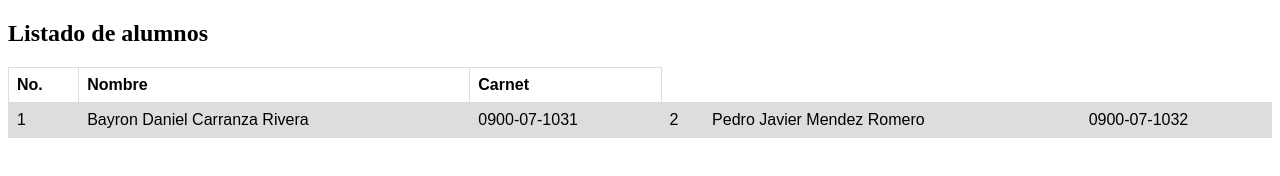
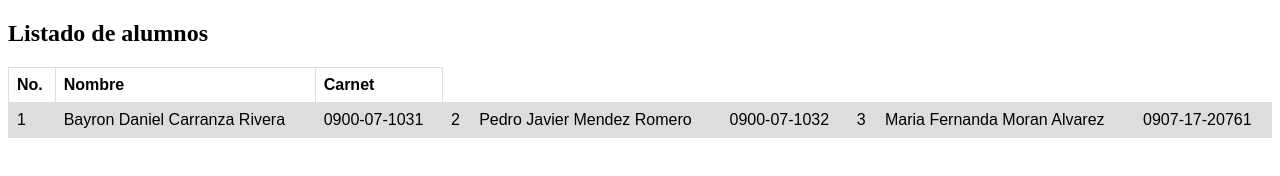
Before and after one commit to moranalvarez20/BranchingStrategy, a plain HTML site: page index.html in a window 1280 px wide. Drawn offline with Linux system fonts and the light colour scheme.

Commit message:
Update index.html

```diff
--- a/index.html
+++ b/index.html
@@ -36,6 +36,9 @@ tr:nth-child(even) {
     <td>2</td>
     <td>Pedro Javier Mendez Romero</td>
     <td>0900-07-1032</td>
+    <td>3</td>
+    <td>Maria Fernanda Moran Alvarez</td>
+    <td>0907-17-20761</td
   </tr>
 </table>
 
```
